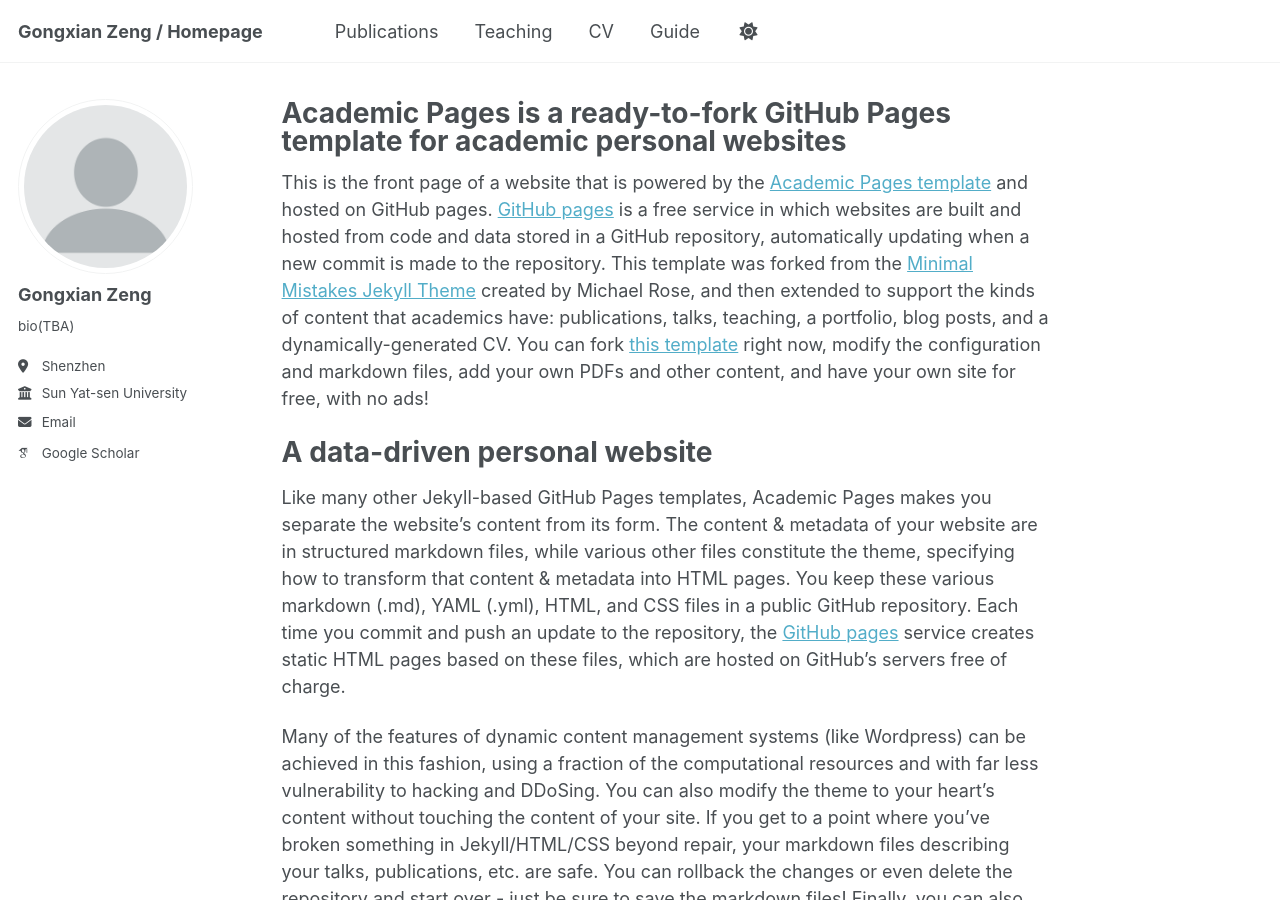
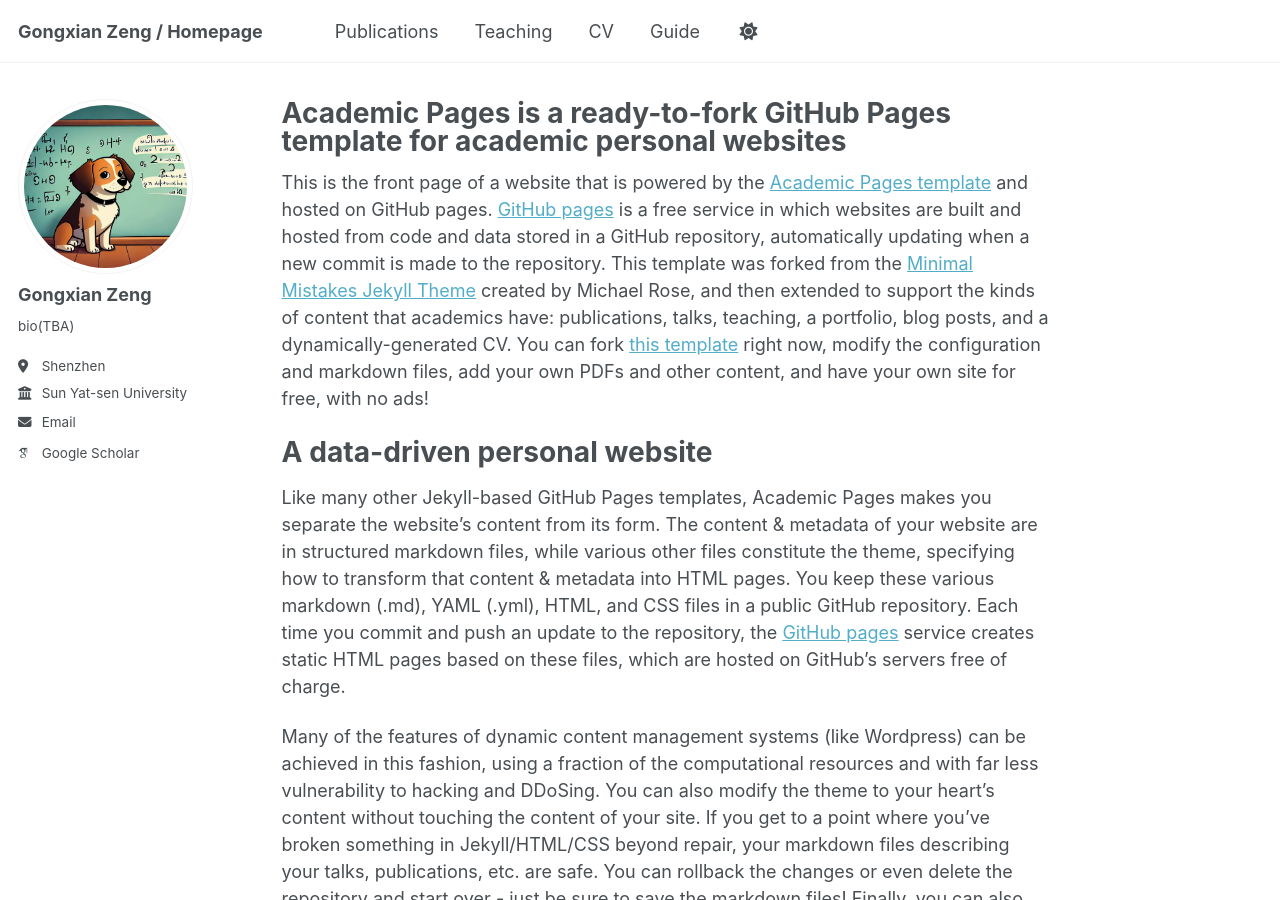
Before and after one commit to naxizgx/naxizgx.github.io, a Jekyll site: the page built from _pages/about.md, in a window 1280 px wide and 900 px high. Built offline with Jekyll 4.4.1, drawn with Linux system fonts in a browser that asks for light colours; some web fonts are replaced.

Commit message:
Update _config.yml

```diff
--- a/_config.yml
+++ b/_config.yml
@@ -22,7 +22,7 @@ repository               : "naxizgx/xian.github.io"
 #               Additional customization can be done by editing /_includes/author-profile.html
 author:
   # Biographic information
-  avatar           : "profile.png"
+  avatar           : "狗狗.png"
   name             : "Gongxian Zeng"
   pronouns         : # example: "he/his"
   bio              : "bio(TBA)"
```
